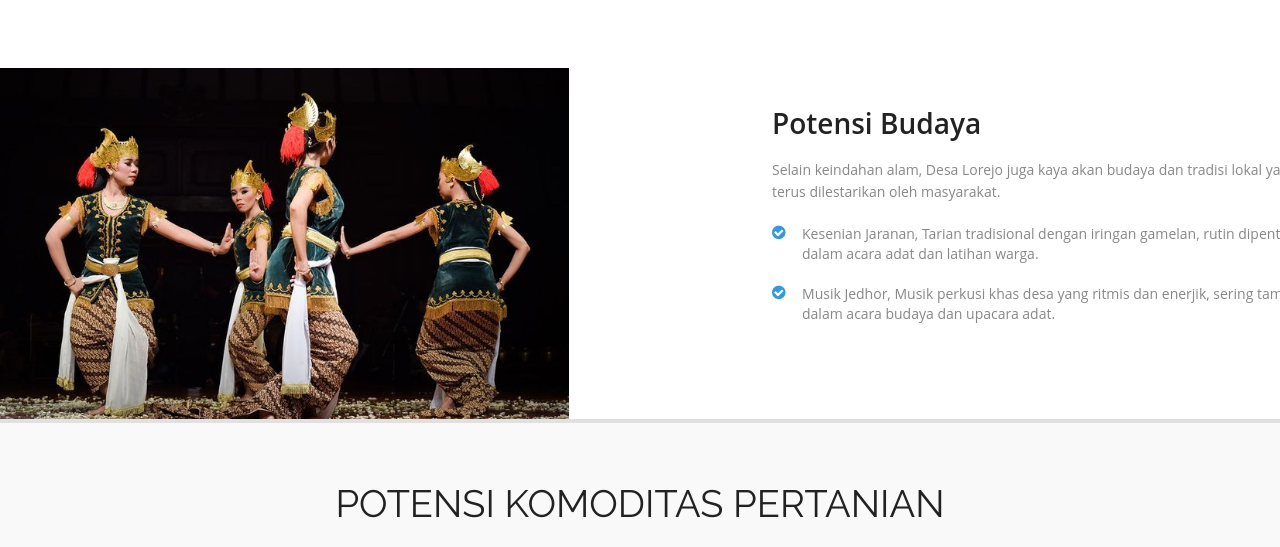
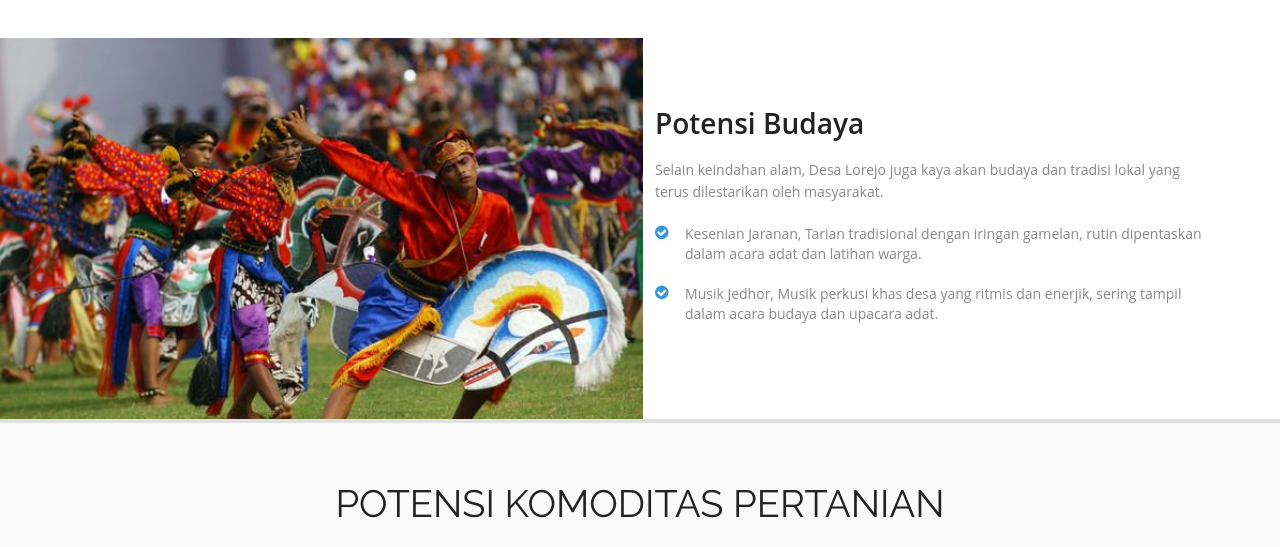
Before and after one commit to bakungsenandika/Profil-Desa-Lorejo, a plain HTML site: page potensi.html in a window 1280 px wide. Shown: the part 663-1210 px from the top of the page. Drawn offline with Linux system fonts and the light colour scheme.

Commit message:
Update style potensi

```diff
--- a/css/style.css
+++ b/css/style.css
@@ -693,7 +693,7 @@ img {
 /* About Us
 --------------------------- */
 .aboutUs1-container {
-    background-image: url(../img/waterfall.jpg);
+    background-image: url(../img/waterfall.png);
 }
 
 .aboutUs1-container {
@@ -769,14 +769,14 @@ img {
 
 
 .aboutUs2-container {
-    background-image: url(../img/dance.jpg);
+    background-image: url(../img/jaranan.jpg);
 }
 
 .aboutUs2-container {
     background-repeat: no-repeat;
     background-position: left;
-    background-size: auto 90%;
-    background-position-y: 70px;
+    background-size: auto 100%;
+    background-position-y: 40px;
 }
 
 #about-us2 .read-more {
@@ -799,7 +799,7 @@ img {
 .about-us2 {
     margin-top: 50px;
     margin-bottom: 50px;
-    margin-left: 60%;
+    margin-left: 50%;
 }
 
 .about-us2 h3 {
```
